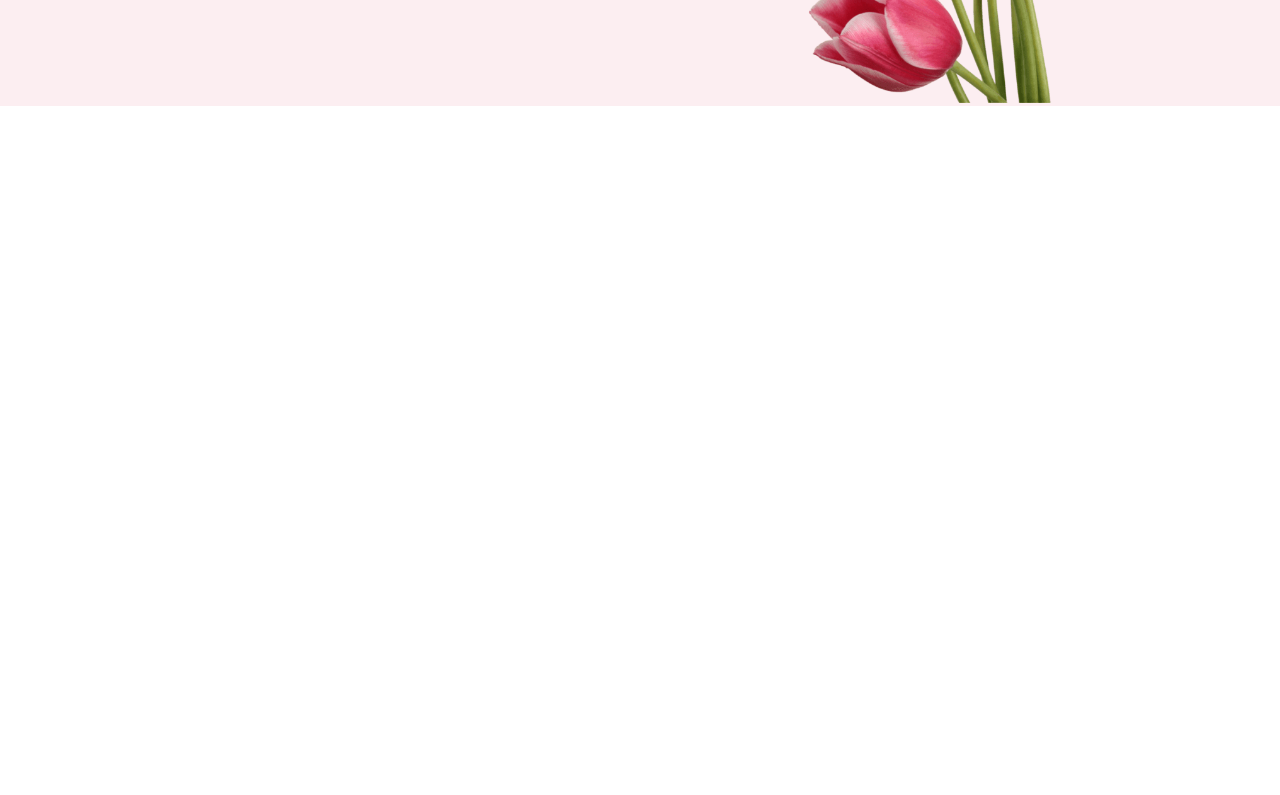
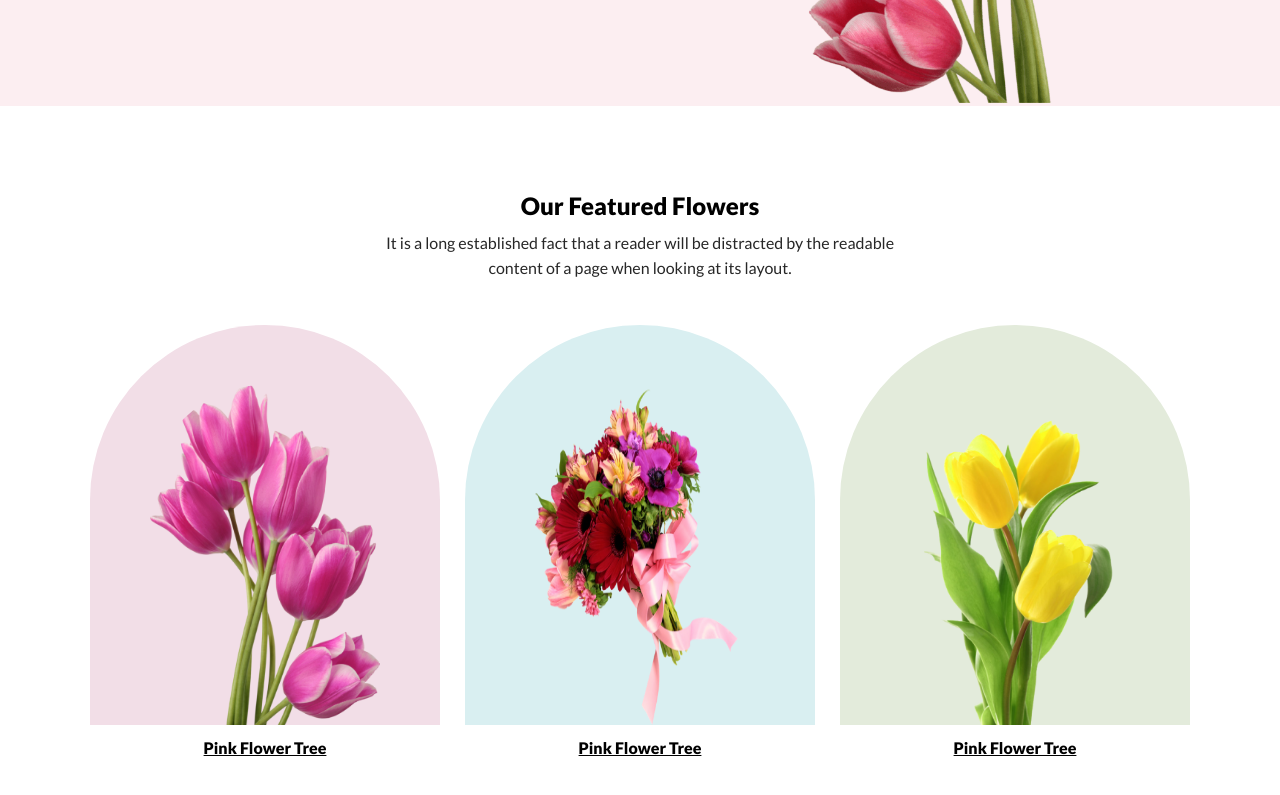
Before and after one commit to UzzalPahan/flower_shop, a plain HTML site: page index.html in a window 1280 px wide. Shown: the part 441-1236 px from the top of the page. Before the commit the page ends 800 px from the top, so only its background shows below. Drawn offline with Linux system fonts and the light colour scheme.

Commit message:
feature section done

```diff
--- a/css/style.css
+++ b/css/style.css
@@ -8,7 +8,6 @@
 body {
   font-family: "Lato", sans-serif;
 }
-
 
 /* --------- Header Style ----------  */
 
@@ -33,14 +32,60 @@ header {
   padding-bottom: 15px;
   line-height: 25px;
 }
-.head_text > button{
-    padding: 10px 20px;
-    background-color: #E55473;
-    color: #fff;
-    border: none;
-    border-radius: 5px;
+.head_text > button {
+  padding: 10px 20px;
+  background-color: #e55473;
+  color: #fff;
+  border: none;
+  border-radius: 5px;
 }
 
 .head_img > img {
   width: 400px;
 }
+
+/* ----------- Feature Section ---------- */
+.feature {
+  max-width: 1100px;
+  margin: 60px auto;
+}
+.title {
+  text-align: center;
+  padding: 25px 0;
+}
+.title > h1 {
+  padding-bottom: 10px;
+}
+
+.title > p {
+  line-height: 25px;
+  color: #272727;
+}
+
+/* ---------feature image section ---------- */
+.feature_container {
+  margin-top: 20px;
+  display: flex;
+  justify-content: space-between;
+}
+.flower_list {
+  border-radius: 250px 250px 0px 0px;
+  padding: 60px 60px 0 60px;
+  width: 350px;
+  height: 400px;
+}
+.flower1 {
+  background-color: #f2dee7;
+}
+.flower2 {
+  background-color: #D9EFF1;
+}
+.flower3 {
+  background-color: #E3EBDB;
+}
+.flower > .Feature_caption{
+    padding-top: 10px;
+    text-align: center;
+    font-weight: bold;
+    text-decoration: underline;
+}
--- a/index.html
+++ b/index.html
@@ -21,5 +21,28 @@
         </div>
     </header>
 
+    <!--------- Feature  Section --------->
+    <main>
+        <section class="feature">
+            <div class="title">
+                <h1>Our Featured Flowers</h1>
+                <p>It is a long established fact that a reader will be distracted by the readable <br> content of a page when looking at its layout.</p>
+            </div>
+            <div class="feature_container">
+                <div class="flower">
+                    <img class="flower1 flower_list" src="./Flower Asset/pngwing 6.png" alt="pink flower tree">
+                    <figcaption class="Feature_caption">Pink Flower Tree</figcaption>
+                </div>
+                <div class="flower">
+                    <img class="flower2 flower_list" src="./Flower Asset/pngwing 5.png" alt="pink flower tree">
+                    <figcaption class="Feature_caption">Pink Flower Tree</figcaption>
+                </div>
+                <div class="flower">
+                    <img class="flower3 flower_list" src="./Flower Asset/pngwing 7.png" alt="pink flower tree">
+                    <figcaption class="Feature_caption">Pink Flower Tree</figcaption>
+                </div>
+            </div>
+        </section>
+    </main>
 </body>
 </html>
```
